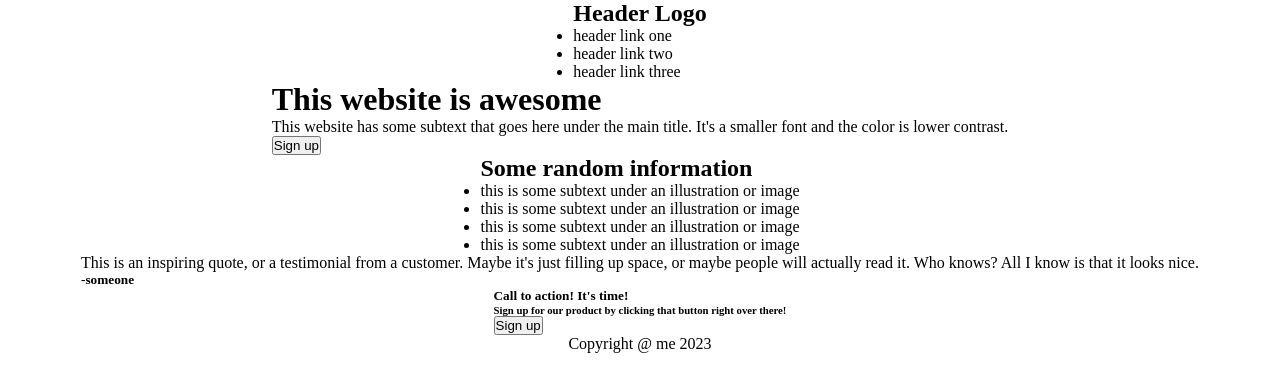
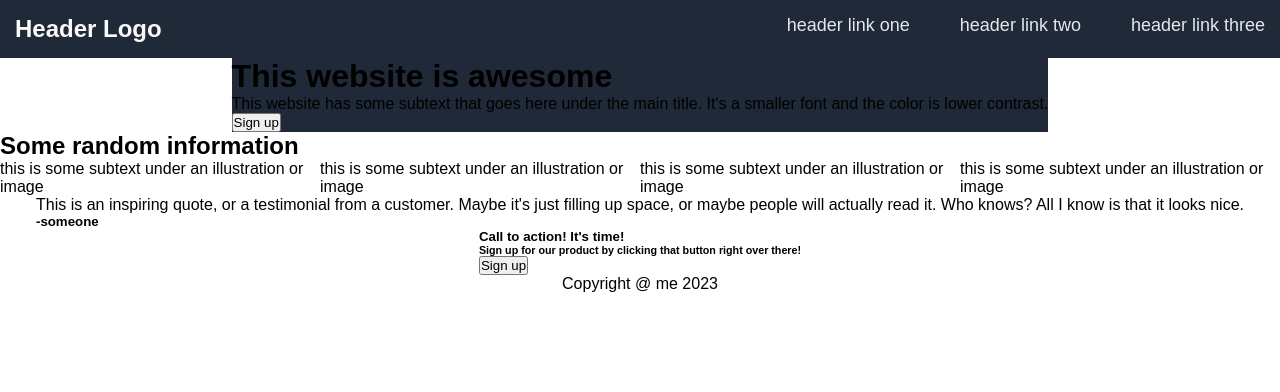
Before and after one commit to ChloesCodes/landingPage, a plain HTML site: page index.html in a window 1280 px wide. Drawn offline with Linux system fonts and the light colour scheme.

Commit message:
Add CSS for header section & span for body1

```diff
--- a/index.html
+++ b/index.html
@@ -17,9 +17,13 @@
     </div>
 
     <div id="body1">
-        <h1>This website is awesome</h1>
-        <p>This website has some subtext that goes here under the main title. It's a smaller font and the color is lower contrast.</p>
-        <button>Sign up</button>
+        <span>
+            <h1>This website is awesome</h1>
+            <p>This website has some subtext that goes here under the main title. It's a smaller font and the color is lower contrast.</p>
+        </span>
+        <span>
+            <button>Sign up</button>
+        </span>
     </div>
 
     <div id="body2">
--- a/styles.css
+++ b/styles.css
@@ -1,3 +1,5 @@
+/* General Styles */
+
 * {
     padding: 0;
     margin: 0;
@@ -7,4 +9,43 @@ body {
     display: flex;
     flex-direction: column;
     align-items: center;
+    font-family: sans-serif;
 }
+
+ul {
+    list-style-type: none;
+    display: flex;
+}
+
+/* Header Styles */
+
+#header {
+    background-color: #1F2937;
+    width: 100%;
+    display: flex;
+    flex-direction: row;
+    justify-content: space-between;
+}
+
+#header h2 {
+    font-size: 24px;
+    color: #F9FAF8;
+    padding: 15px;
+}
+
+#header ul {
+    gap: 20px;
+}
+
+#header li {
+    font-size: 18px;
+    color: #E5E7EB;
+    font-weight: lighter;
+    padding: 15px;
+}
+
+/* Body1 Styles */
+
+#body1 {
+    background-color: #1F2937;
+}
```
